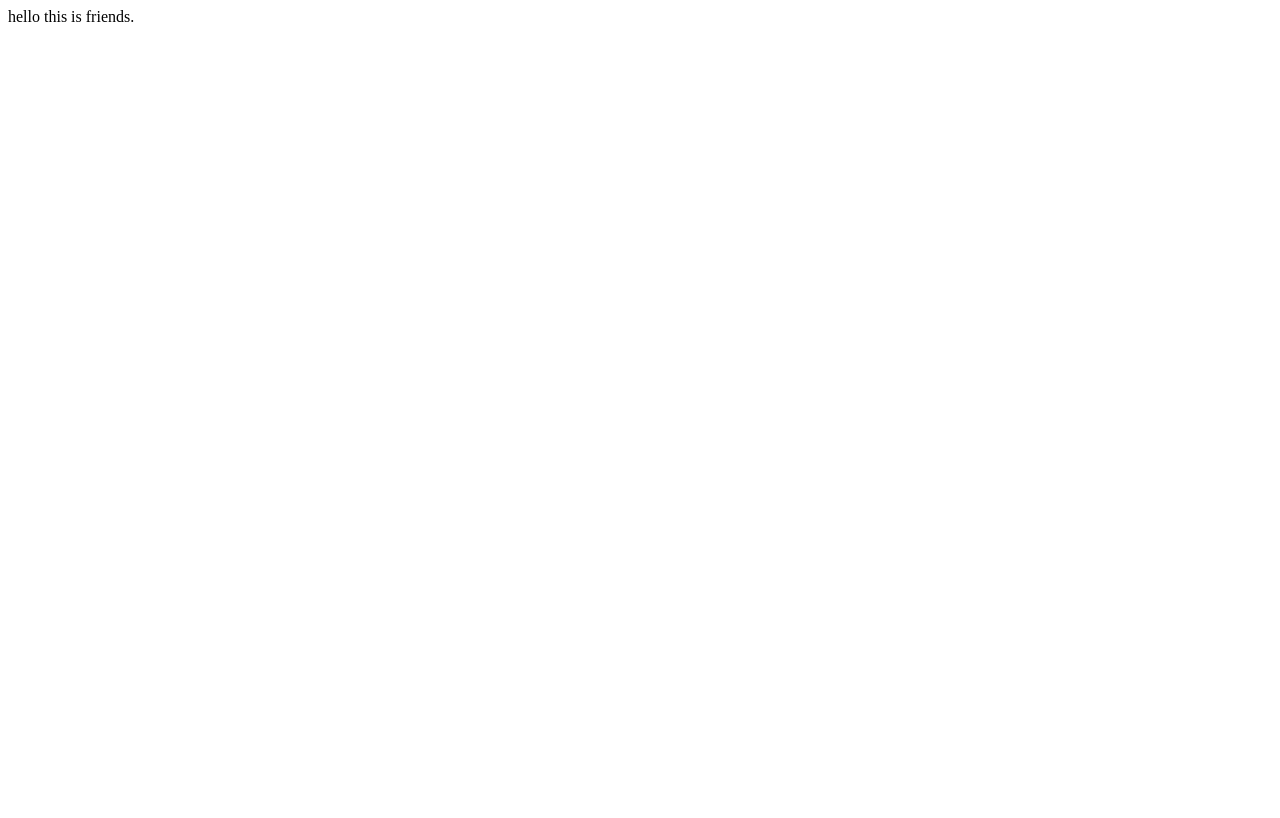
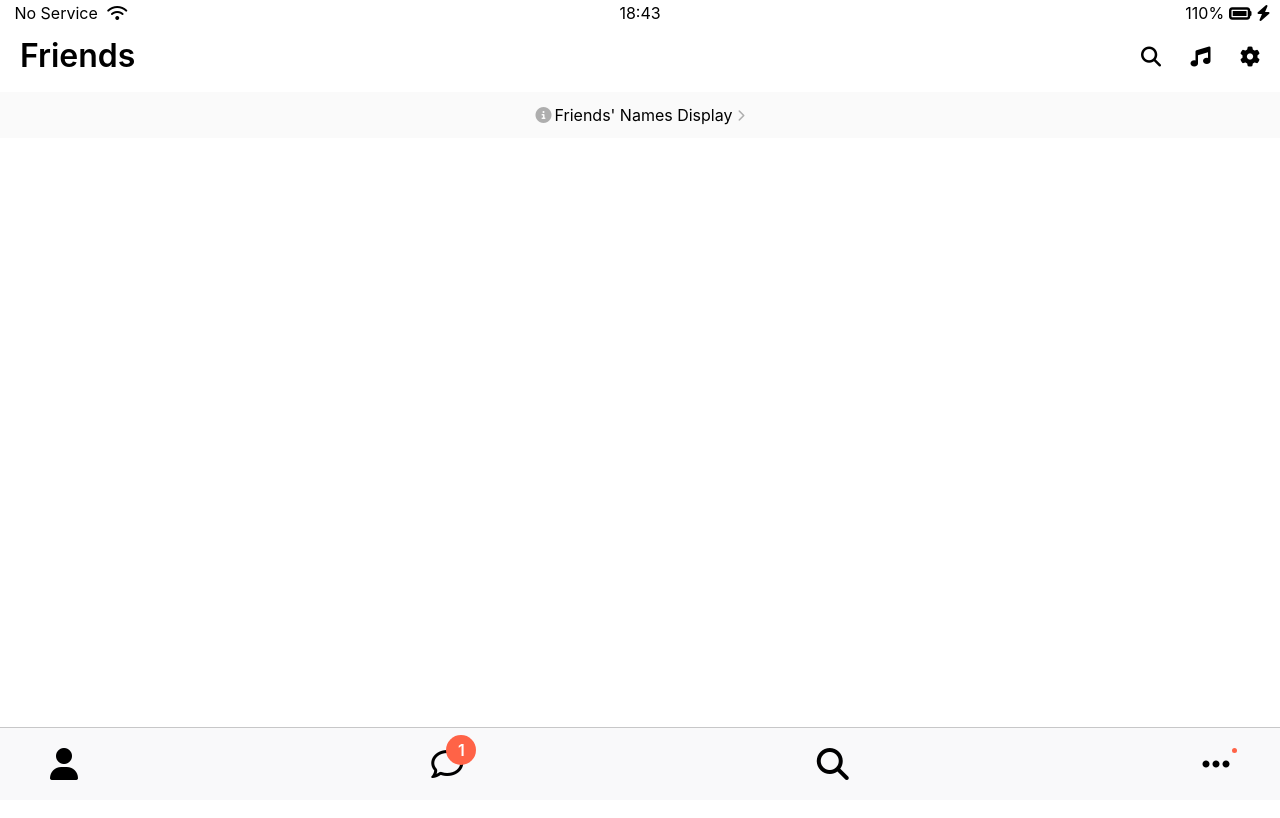
Before and after one commit to YUDONGHYUK/kokoa-clone-coding, a plain HTML site: page friends.html in a window 1280 px wide. Shown: the top 818 px of the page. Drawn offline with Linux system fonts and the light colour scheme.

Commit message:
03_friends(211201)

```diff
--- /dev/null
+++ b/css/components/nav-bar.css
@@ -0,0 +1,49 @@
+/* status-bar 상단고정 */
+.status-bar {
+  position: fixed;
+  width: 100%;
+  box-sizing: border-box;
+}
+
+.nav {
+  position: fixed;
+  bottom: 0;
+  width: 100%;
+  background-color: #f9f9fa;
+  padding: 20px 50px;
+  box-sizing: border-box;
+  border-top: 1px solid rgba(0, 0, 0, 0.2);
+}
+.nav__list {
+  display: flex;
+  justify-content: space-between;
+}
+
+.nav__link {
+  position: relative;
+}
+
+.nav__notification {
+  background-color: tomato;
+  width: 30px;
+  height: 30px;
+  border-radius: 50%;
+  display: flex;
+  justify-content: center;
+  align-items: center;
+  color: white;
+  font-weight: 600;
+  position: absolute;
+  left: 15px;
+  bottom: 15px;
+}
+
+.nav__checkdot {
+  background-color: tomato;
+  width: 5px;
+  height: 5px;
+  border-radius: 50%;
+  display: flex;
+  position: absolute;
+  left: 30px;
+}
--- /dev/null
+++ b/css/components/screen-header.css
@@ -0,0 +1,16 @@
+.screen-header {
+  display: flex;
+  justify-content: space-between;
+  padding: 20px;
+  padding-top: 40px;
+  align-items: center;
+}
+
+.screen-header__title {
+  font-size: 32px;
+  font-weight: 600;
+}
+
+.screen-header__icons span {
+  margin-left: 25px;
+}
--- a/css/components/status-bar.css
+++ b/css/components/status-bar.css
@@ -5,7 +5,7 @@
 }
 
 .status-bar__column {
-  width: 33%;
+  width: 33%; /* column 3개가 너비의 1/3씩 공간을 할당 받음. 각  column의 text는 외쪽으로 정렬된 상태. */
 }
 
 .status-bar__column:first-child span {
--- a/css/reset.css
+++ b/css/reset.css
@@ -126,3 +126,8 @@ table {
 input:focus {
   outline: none;
 }
+
+a {
+  color: inherit;
+  text-decoration: none;
+}
--- /dev/null
+++ b/css/screens/friends.css
@@ -0,0 +1,15 @@
+#friends-display-link {
+  text-align: center;
+  display: block;
+  background-color: #fafafa;
+  padding: 15px 0px;
+  font-size: 16px;
+}
+
+#friends-display-link i {
+  color: rgba(0, 0, 0, 0.3);
+}
+
+#friends-display-link i[class~="fa-info-circle"] {
+  margin-right: 3px;
+}
--- a/css/styles.css
+++ b/css/styles.css
@@ -2,12 +2,17 @@
 @import "variables.css";
 /* Components */
 @import "components/status-bar.css";
+@import "components/nav-bar.css";
+@import "components/screen-header.css";
 /* Screens */
 @import "screens/login.css";
+@import "screens/friends.css";
 
 body {
+  conlor: #2e363e;
   font-family: -apple-system, BlinkMacSystemFont, "Segoe UI", Roboto, Oxygen,
     Ubuntu, Cantarell, "Open Sans", "Helvetica Neue", sans-serif;
+  height: 1000vh;
 }
 
 .welcome-header {
--- a/friends.html
+++ b/friends.html
@@ -1 +1,74 @@
-hello this is friends.
+<!DOCTYPE html>
+<html lang="en">
+<head>
+    <link rel="stylesheet" href="css/styles.css">   <!-- 외부 스타일 시트 연결-->
+    <meta charset="UTF-8">
+    <meta name="viewport" content="width=device-width, initial-scale=1.0">
+    <title>Friend - Kokoa Clone</title>
+</head>
+<body>
+    <div class="status-bar">
+        <div class="status-bar__column">
+            <span>No Service</span>
+            <i class="fas fa-wifi"></i>
+        </div>
+        <div class="status-bar__column">
+            <span>18:43</span>
+        </div>
+        <div class="status-bar__column">
+            <span>110%</span>
+            <i class="fas fa-battery-full fa-lg"></i>
+            <i class="fas fa-bolt"></i>
+        </div>
+    </div>
+
+    <header class="screen-header">
+        <h1 class="screen-header__title">Friends</h1>
+        <div class="screen-header__icons">
+            <span>
+                <i class="fas fa-search fa-lg"></i>
+            </span>
+            <span>
+                <i class="fas fa-music fa-lg"></i>
+            </span>
+            <span>
+                <i class="fas fa-cog fa-lg"></i>
+            </span>
+        </div>
+    </header>
+
+    <a id="friends-display-link">
+        <i class="fas fa-info-circle"></i>Friends' Names Display
+        <i class="fas fa-chevron-right fa-xs"></i>
+    </a>
+
+    <nav class="nav">
+        <ul class="nav__list">
+            <li class="nav__btn">
+                <a class="nav__link" href="Friends.html">
+                    <i class="fas fa-user fa-2x"></i>
+                </a>
+            </li>
+            <li class="nav__btn">
+                <a class="nav__link" href="#">
+                    <span class="nav__notification">1</span>
+                    <i class="far fa-comment fa-2x"></i>
+                </a>
+            </li>
+            <li class="nav__btn">
+                <a class="nav__link" href="#">
+                    <i class="fas fa-search fa-2x"></i>
+                </a>
+            </li>
+            <li class="nav__btn">
+                <a class="nav__link" href="#">
+                    <div class="nav__checkdot"></div>
+                    <i class="fas fa-ellipsis-h fa-2x"></i>
+                </a>
+            </li>
+        </ul>
+    </nav>
+
+    <script src="https://kit.fontawesome.com/7a7c67eab3.js" crossorigin="anonymous"></script>
+</body>
+</html>
```
Also changed, not shown: index.html (+1 -1 lines).
